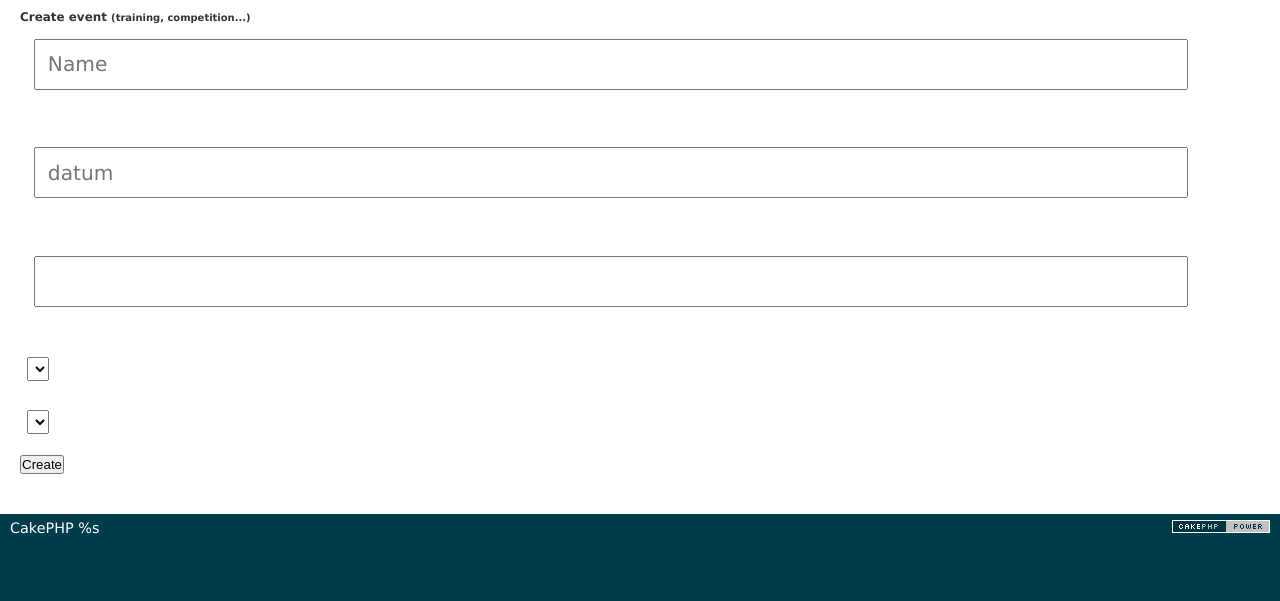
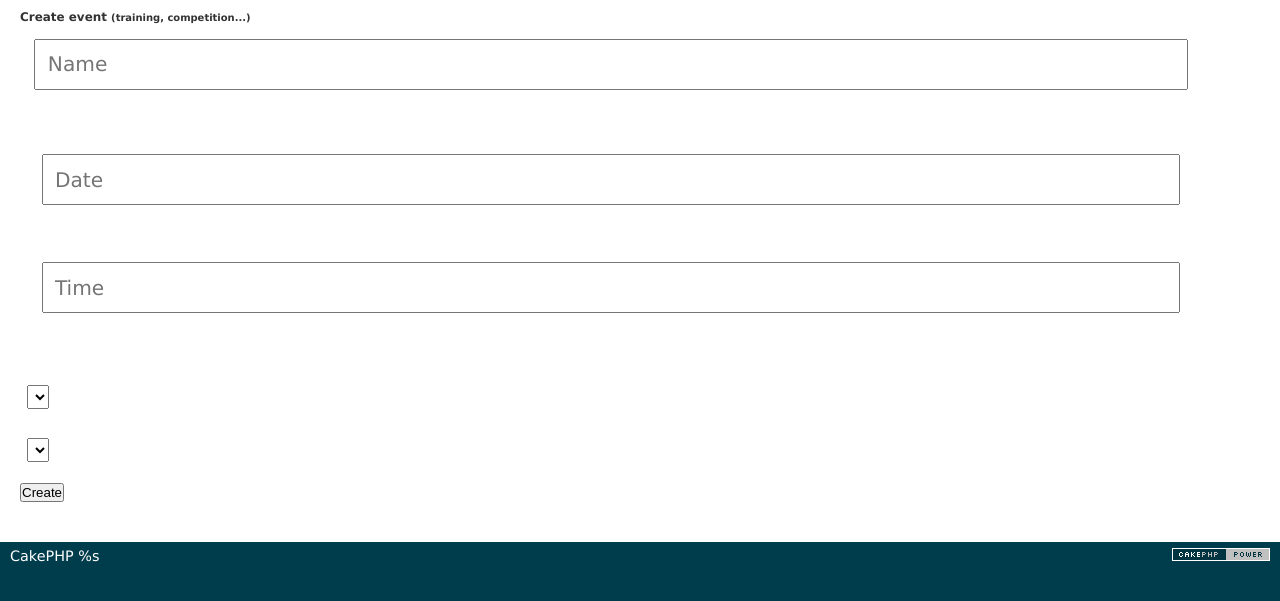
Before and after one commit to mirocosic/smartsport-inspinia, a CakePHP app: template app/View/Clubs/Events.ctp in a window 1280 px wide. Shown: the part 47-648 px from the top of the page. Run offline with PHP 8.4 and a stand-in for CakePHP, Linux system fonts and the light colour scheme; the template is opened without the code that fills it, so the values that code supplies are empty; form fields are guessed from the names that the template uses; some libraries are stand-ins or nearby versions.

Commit message:
fix za permissions, grupe + useri dodavanje + kozmetika

```diff
--- a/app/Controller/UsersController.php
+++ b/app/Controller/UsersController.php
@@ -221,6 +221,7 @@
         $saveData['User']['mail'] = trim($this->request->data['User_mail']);
         $saveData['User']['username'] = trim($this->request->data['User_mail']);
         $saveData['User']['oib'] = trim($this->request->data['User_oib']);
+        $saveData['User']['group_id'] = trim($this->request->data['User_group_id']);
 
 
 
--- a/app/View/Admin/apply_aco.ctp
+++ b/app/View/Admin/apply_aco.ctp
@@ -4,7 +4,10 @@
     if(empty($lastID)){$lastID = '';}
 
 
+
     echo $this->Form->create();
     echo $this->Form->input('parent', array('label'=>'Parent ID','value'=>$lastID));
-    echo $this->Form->input('alias', array('label'=>'Aco name '));
+    echo 'Parent alias ';
+    echo $this->Form->select('parent_id',$acos_lvl_1);
+    echo $this->Form->input('alias', array('label'=>'Child alias '));
     echo $this->Form->submit('Submit');
--- a/app/View/Clubs/Events.ctp
+++ b/app/View/Clubs/Events.ctp
@@ -17,46 +17,41 @@
                 <?= $this->Form->input('name',array(
                     'placeholder'=>__("Name"),
                     'label'=>false,
-                    'class'=>'form-control',
+                    'class'=>'form-control cleanInput',
                     'div'=>'form-group col-md-4'));
                 ?>
                 </div>
-                <div class="form-group" id="data_1">
+                <div class="form-group row" id="data_1">
+                    <div class="col-md-2">
+                        <div class="input-group date ">
+                            <span class="input-group-addon" style="background-color: #1ab394;
+    color: white;"><i class="fa fa-calendar"></i></span>
+                            <input name="data[ClubEvent][date]" type="text" class="form-control cleanInput" placeholder="<?=__("Date");?>">
+                        </div>
+                    </div>
+                    <div class="col-md-2">
+                        <div class="input-group clockpicker" data-autoclose="true">
+                            <span class="input-group-addon" style="background-color: #1ab394;color: white;"><i class="fa fa-clock-o"></i></span>
+                            <input name="data[ClubEvent][time]" type="text" class="form-control cleanInput" placeholder="<?=__('Time');?>">
+                        </div>
+                    </div>
+                </div>
+                <div class="form-group">
 
-                    <div class="input-group date col-md-4">
-                        <span class="input-group-addon" style="background-color: #1ab394;
-    color: white;"><i class="fa fa-calendar"></i></span>
-                        <input name="data[ClubEvent][date]" type="text" class="form-control" placeholder="datum">
-                    </div>
+                    <?=$this->Form->select('ClubGroup.id',$clubGroups,
+                        ['multiple'=>true,
+                            'style'=>'width:350px;',
+                            'class'=>"chosen-select form-control cleanInput",
+                            'tabindex'=>'4',
+                            'data-placeholder'=>__('Add groups')
+
+
+                        ]);?>
+
                 </div>
 
                 <div class="form-group">
 
-                    <div class="input-group clockpicker col-md-4" data-autoclose="true">
-                        <span class="input-group-addon" style="background-color: #1ab394;
-    color: white;">
-                            <span class="fa fa-clock-o"></span>
-                        </span>
-                        <input name="data[ClubEvent][time]" type="text" class="form-control">
-
-                    </div>
-                </div>
-
-
-                <div class="form-group">
-                    <?$options = array('Amerika'=>'Amerika', 'Croatia'=>'Croatia');?>
-                    <?=$this->Form->select('ClubGroup.id',$clubGroups,
-                        ['multiple'=>true,
-                            'style'=>'width:350px;',
-                            'class'=>"chosen-select form-control",
-                            'tabindex'=>'4',
-                            'data-placeholder'=>__('Add groups')
-
-                        ]);?>
-                </div>
-
-                <div class="form-group">
-                    <?$options = array('Amerika'=>'Amerika', 'Croatia'=>'Croatia');?>
                     <?=$this->Form->select('User.id',$clubMembers,
                         ['multiple'=>true,
                             'style'=>'width:350px;',
--- a/app/View/Elements/Menu.ctp
+++ b/app/View/Elements/Menu.ctp
@@ -38,7 +38,7 @@
                     </ul>
                 </li>
 
-                 <li ><?if($this->params['controller'] == 'clubs' ||$this->params['controller'] == 'club'){echo 'class="active"';}?>
+                 <li <?if($this->params['controller'] == 'clubs' ||$this->params['controller'] == 'club'){echo 'class="active"';}?>>
                     <a href="/clubs/view"><i class="fa fa-slideshare fa-fw"></i> <span class="nav-label"><?=__("Club");?></span> <span class="fa arrow fa-fw"></span></a>
                     <ul class="nav nav-second-level collapse">
                         <li <?if($this->params['action'] == 'view'){echo 'class="active"';}?>>
```
Also changed, not shown: app/Controller/AdminController.php (+10 -1 lines), app/Model/User.php (+8 -2 lines), app/View/Clubs/members.ctp (+14 -3 lines), app/webroot/css/custom.css (+7 -2 lines).
